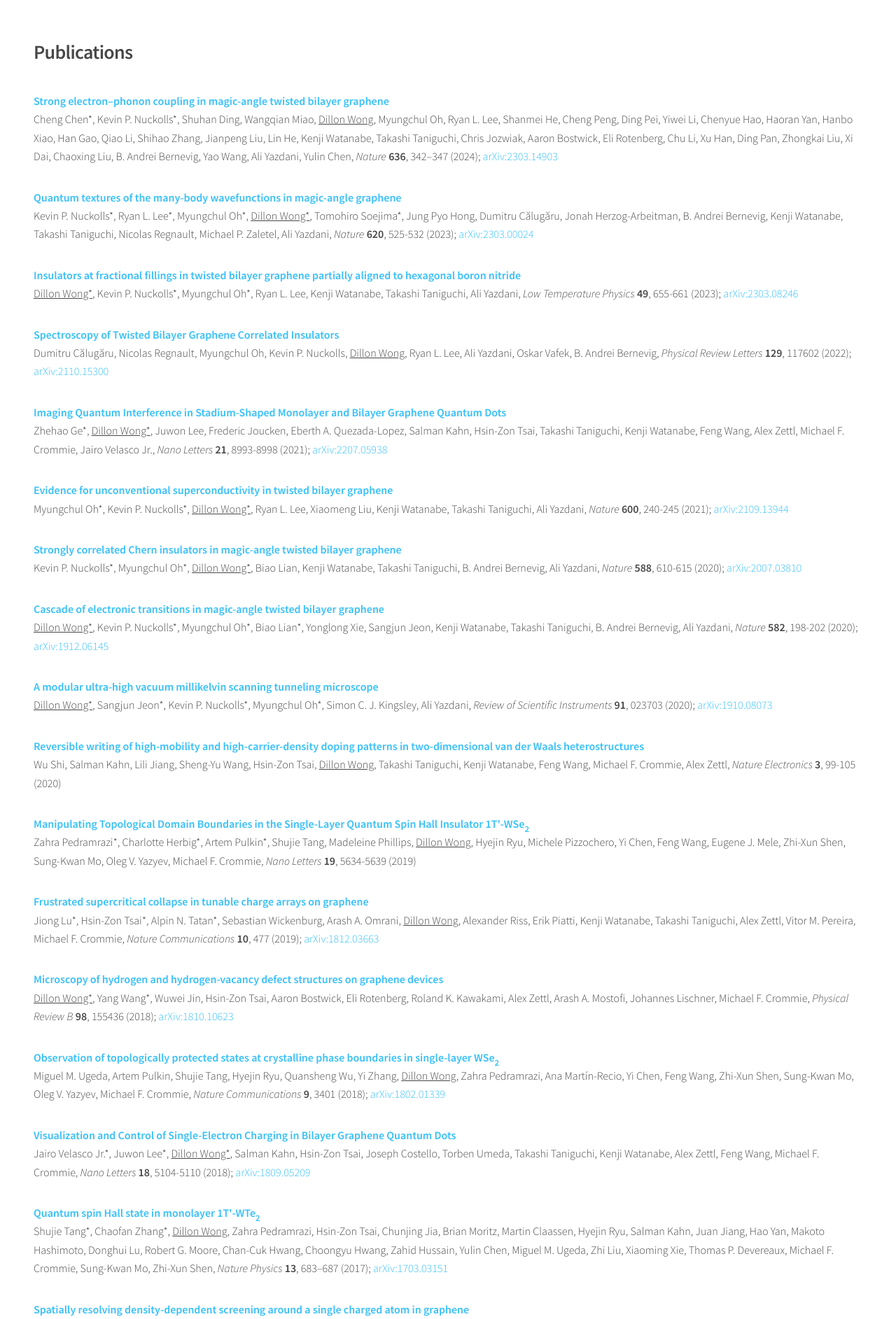
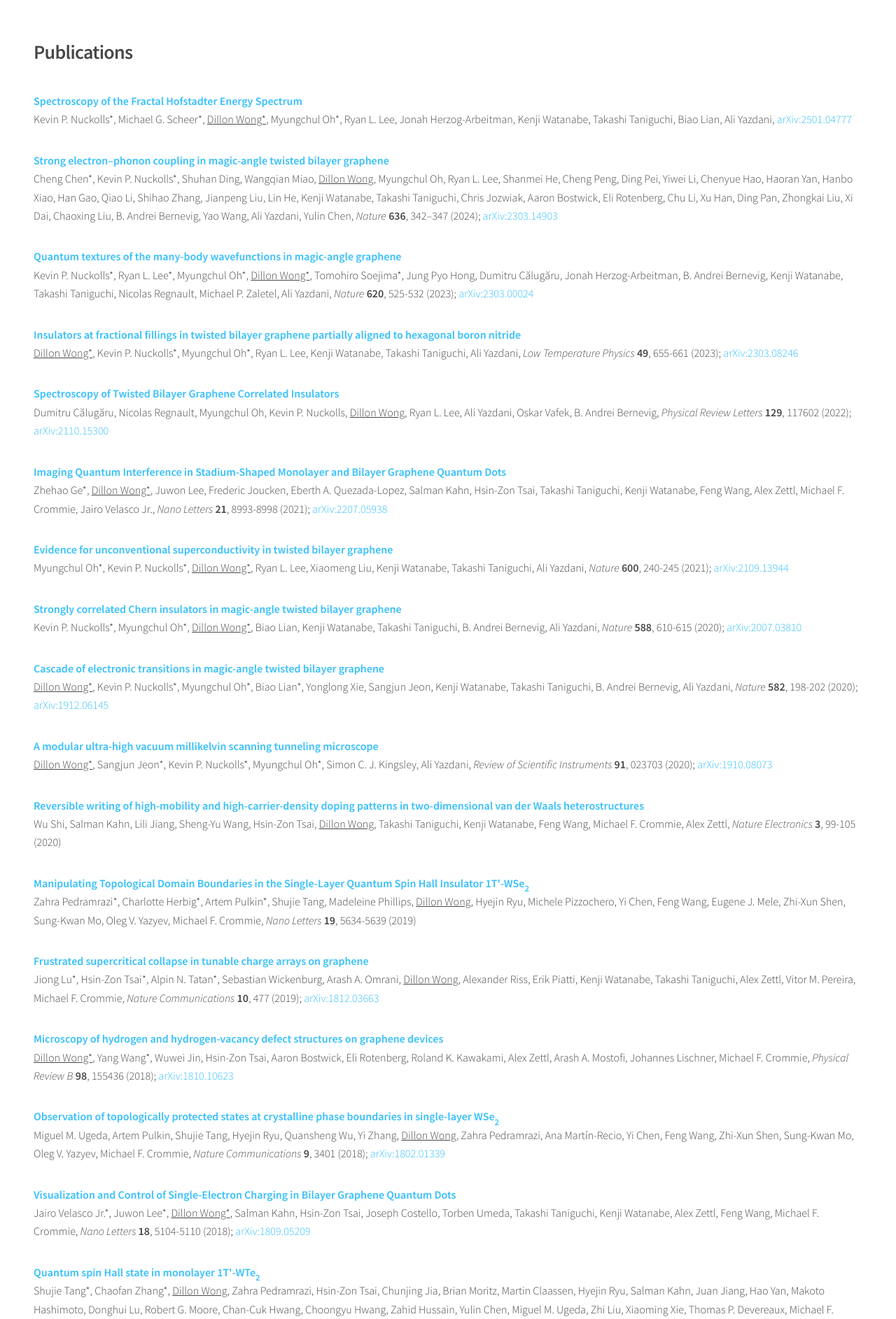
Before and after one commit to dilwong/dilwong.github.io, a PHP site: page /publications.php in a window 1280 px wide. Shown: the part 58-1943 px from the top of the page at 70% size. Run offline with PHP 8.4, Linux system fonts and the light colour scheme.

Commit message:
Hofstadter arxiv version

```diff
--- a/publications.php
+++ b/publications.php
@@ -15,6 +15,15 @@
         </div>
 
         <div class="mt-3 clearfix">
+
+            <p>
+                <div><b>
+                    <a href="https://arxiv.org/abs/2501.04777" target="_blank">
+                        Spectroscopy of the Fractal Hofstadter Energy Spectrum
+                    </a>
+                </b></div>
+                Kevin P. Nuckolls*, Michael G. Scheer*, <u>Dillon Wong*</u>, Myungchul Oh*, Ryan L. Lee, Jonah Herzog-Arbeitman, Kenji Watanabe, Takashi Taniguchi, Biao Lian, Ali Yazdani, <a href="https://arxiv.org/abs/2501.04777" target="_blank">arXiv:2501.04777</a>
+            </p>
 
             <p>
                 <div><b>
```
Also changed, not shown: docs/publications.html (+9 -0 lines).
